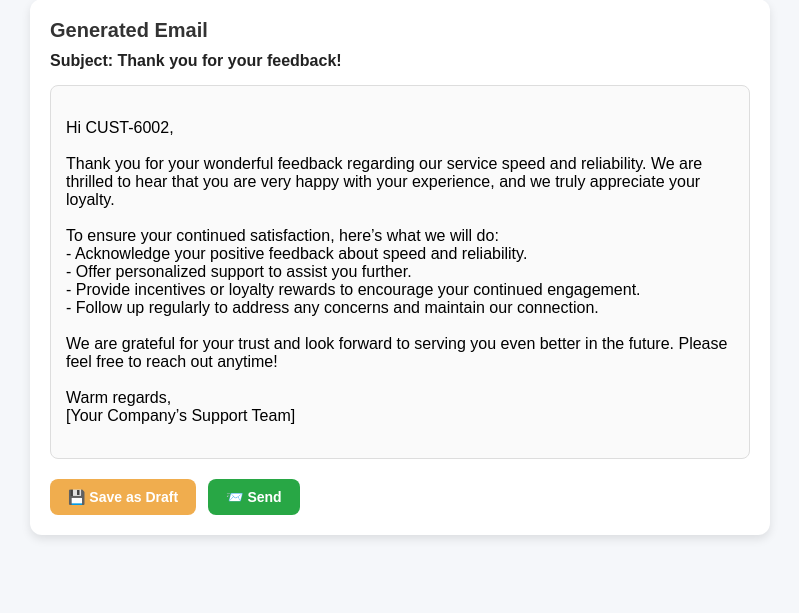
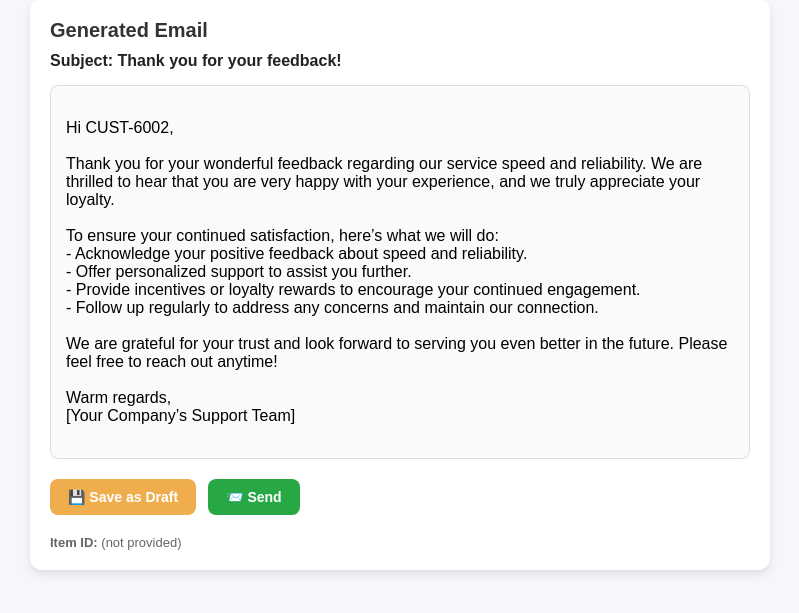
Before and after one commit to bhartijain-12/Data-From-Multiple-Boards, a Flask app: page / in a window 1280 px wide. Shown: the part 29-642 px from the top of the page, without its empty margins (240-1039 px from the left). Run offline with Flask 3, Linux system fonts and the light colour scheme.

Commit message:
Update index.html

```diff
--- a/templates/index.html
+++ b/templates/index.html
@@ -57,6 +57,11 @@
       background: #28a745;
       color: white;
     }
+    .meta {
+      margin-top: 20px;
+      font-size: 13px;
+      color: #666;
+    }
   </style>
 </head>
 <body>
@@ -88,28 +93,35 @@ Warm regards,
       <button class="save" onclick="saveDraft()">💾 Save as Draft</button>
       <button class="send" onclick="sendEmail()">📨 Send</button>
     </div>
+
+    <div class="meta">
+      <strong>Item ID:</strong> <span id="item-id-display"></span>
+    </div>
   </div>
 
   <script>
-    // Example placeholders for monday.com API integration
+    // Injected from Flask backend
+    const ITEM_ID = "{{ item_id }}";
+
+    // Display item_id in the footer
+    document.addEventListener("DOMContentLoaded", () => {
+      document.getElementById("item-id-display").innerText = ITEM_ID || "(not provided)";
+    });
+
     function saveDraft() {
       const subject = document.getElementById("email-subject").innerText;
       const body = document.getElementById("email-body").innerText;
 
-      // Replace with monday.com API call to update column XYZ
-      console.log("Saving Draft:", subject, body);
-      alert("Draft saved to column XYZ ✅");
+      console.log("Saving Draft for Item:", ITEM_ID, subject, body);
+      alert("Draft saved for Item " + ITEM_ID + " ✅");
     }
 
     function sendEmail() {
       const subject = document.getElementById("email-subject").innerText;
       const body = document.getElementById("email-body").innerText;
 
-      // Replace with monday.com API call:
-      // 1. Save email in column XYZ
-      // 2. Update "send to customer" field to trigger recipe
-      console.log("Sending Email:", subject, body);
-      alert("Email sent to customer 🚀");
+      console.log("Sending Email for Item:", ITEM_ID, subject, body);
+      alert("Email sent for Item " + ITEM_ID + " 🚀");
     }
   </script>
 </body>
```
